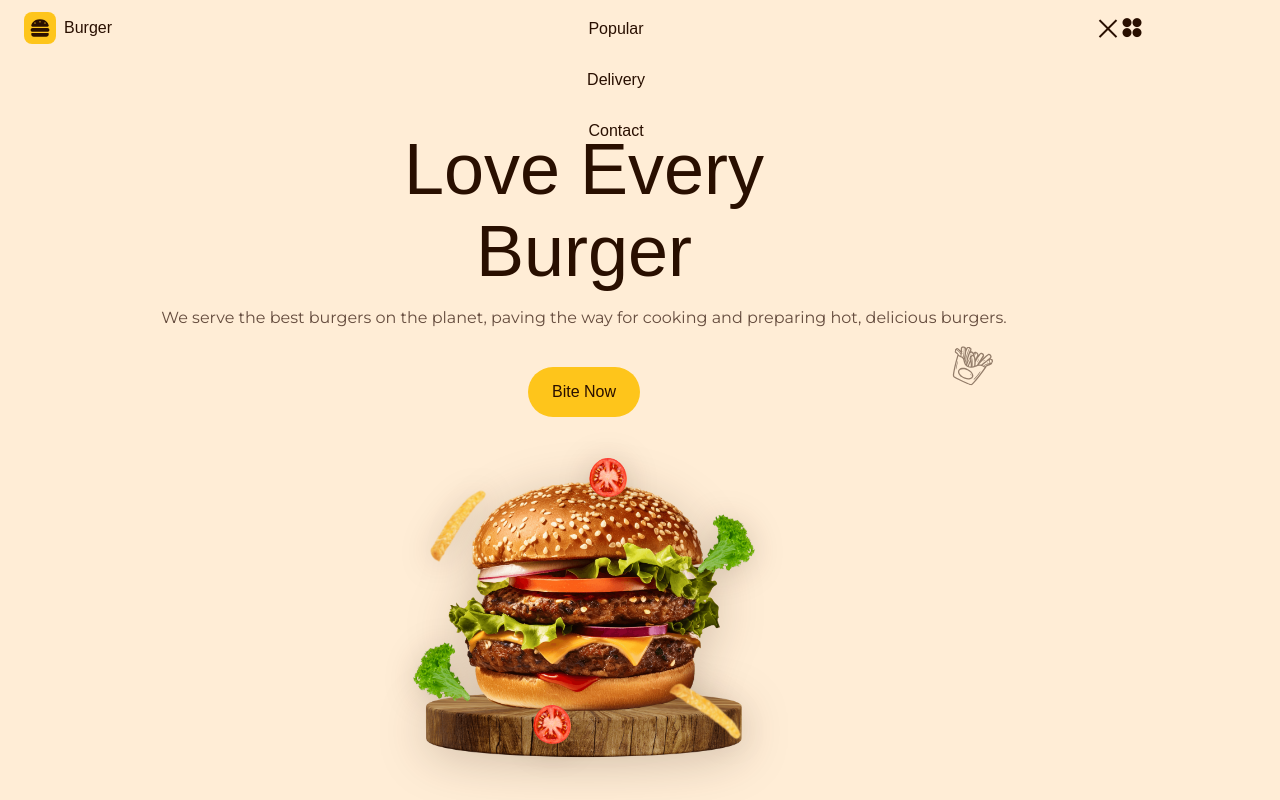
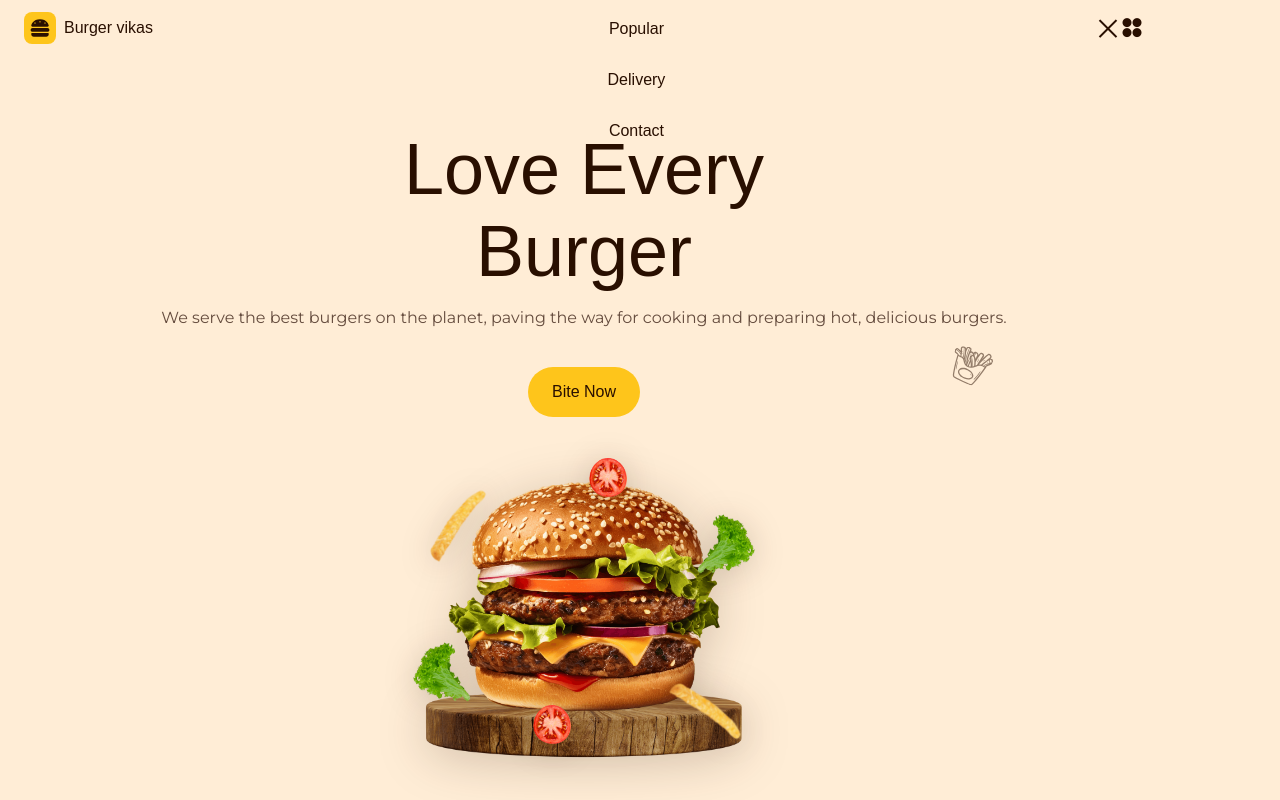
Before and after one commit to yashforce1/burger, a plain HTML site: page index.html in a window 1280 px wide. Shown: the top 800 px of the page. Drawn offline with nearby package versions, Linux system fonts and the light colour scheme; a web font is replaced by a local one.

Commit message:
pull request

```diff
--- a/index.html
+++ b/index.html
@@ -24,7 +24,7 @@
                     <img src="assets/img/logo-burger.svg" alt="image">
                 </div>
 
-                Burger
+                Burger vikas
             </a>
 
             <div class="nav__menu" id="nav-menu">
```
